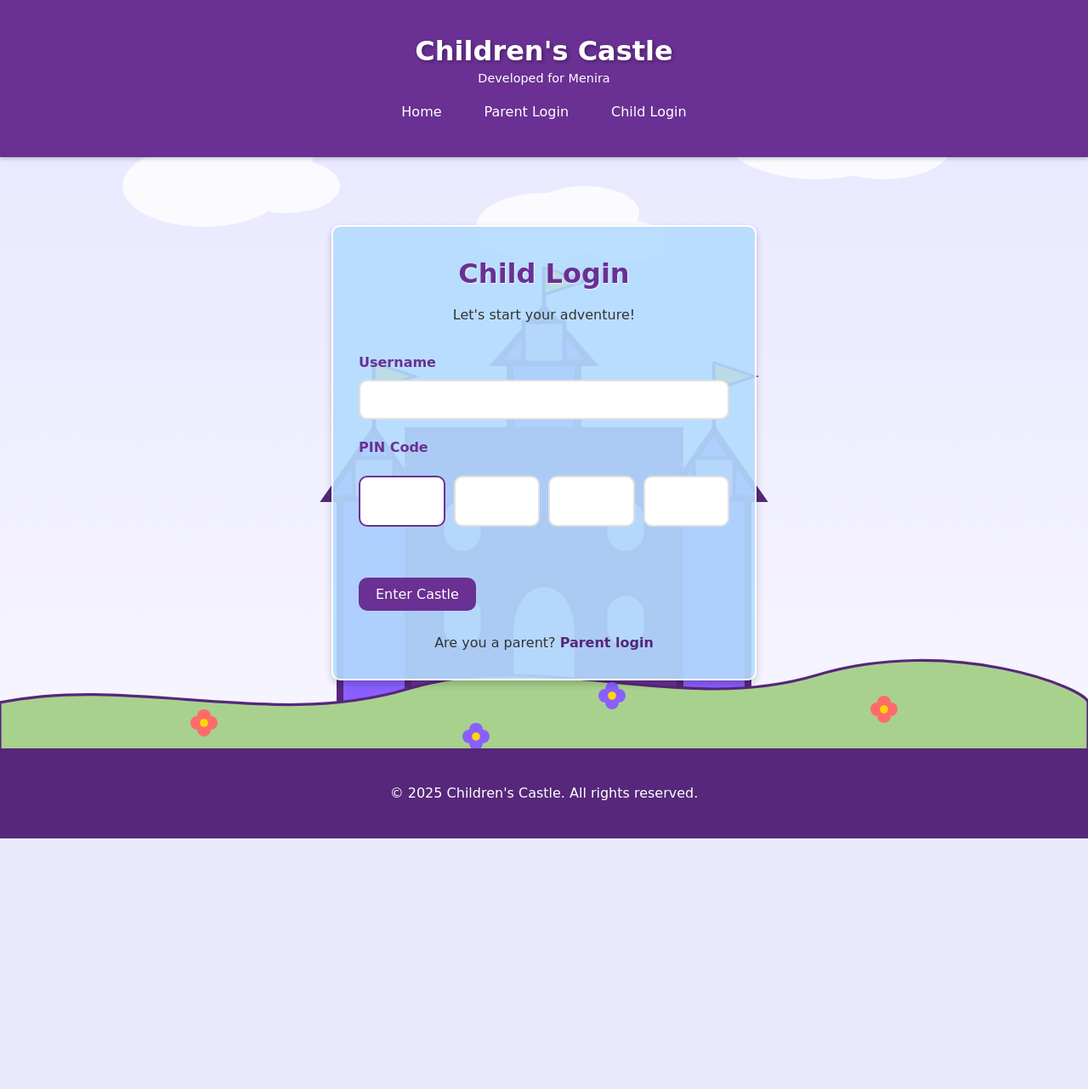
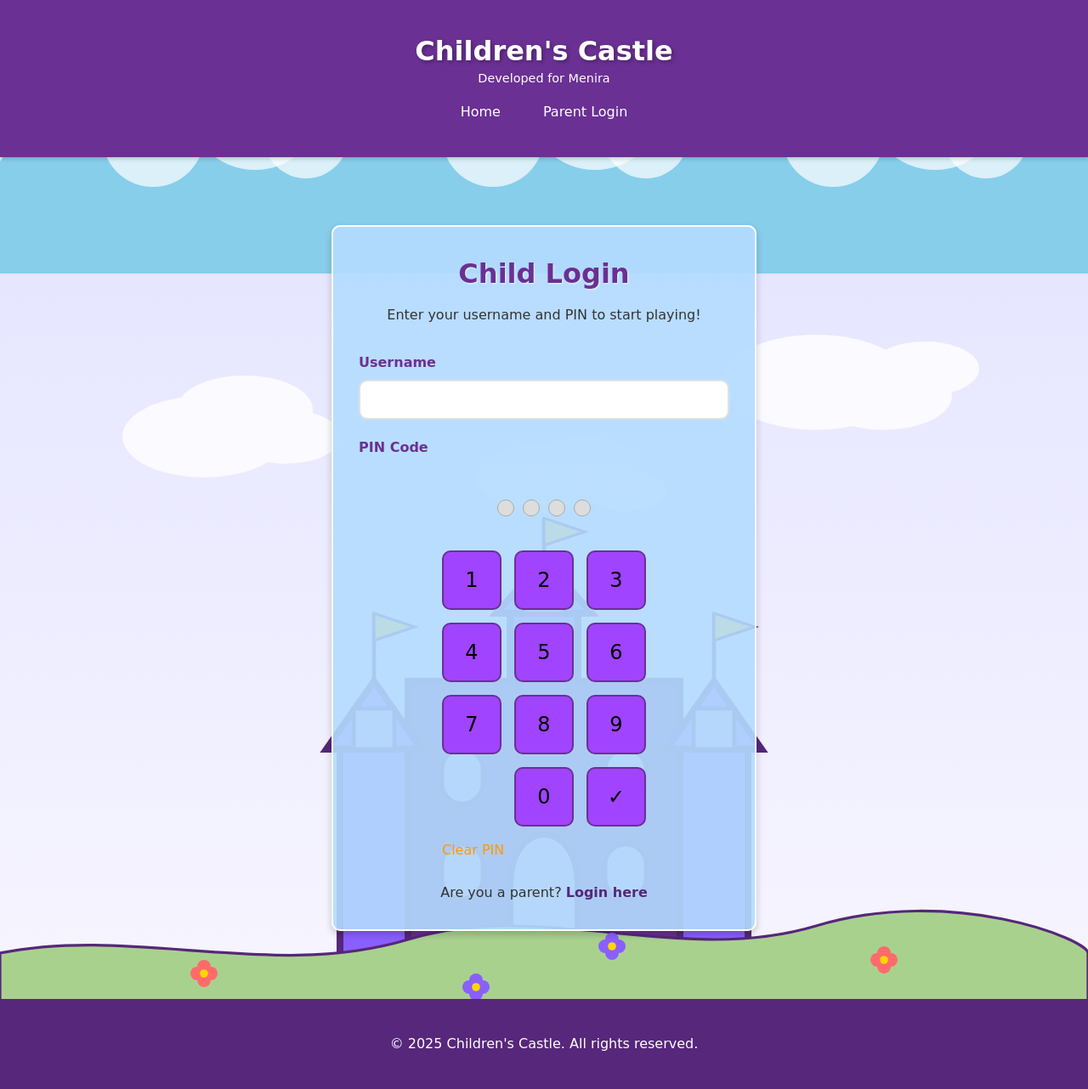
Before and after one commit to feysalh1/castle, a Flask app: page /child/login in a window 1280 px wide. Shown: the whole page at 85% size. Before the commit the page ends 987 px from the top, so only its background shows below. Run offline with Flask 3, Linux system fonts and the light colour scheme; some libraries are stand-ins or nearby versions.

Commit message:
Enhance security and improve login experience by adding CSRF protection and improving UI for child and parent logins.
Replit-Commit-Author: Agent
Replit-Commit-Session-Id: 73f6bc47-f2bc-4bde-ac19-47d38343a7a6
Replit-Commit-Screenshot-Url: https://storage.googleapis.com/screenshot-production-us-central1/15704cd9-bb13-4b57-a909-ca40a9ef2c45/65723cca-4c70-4391-a7d3-285187de259e.jpg

```diff
--- a/app.py
+++ b/app.py
@@ -4,6 +4,7 @@ from datetime import datetime
 from flask import Flask, render_template, redirect, url_for, flash, request, session, jsonify
 from flask_login import LoginManager, login_user, logout_user, login_required, current_user
 from werkzeug.middleware.proxy_fix import ProxyFix
+from flask_wtf.csrf import CSRFProtect
 
 from models import db, Parent, Child, ParentSettings, Progress, Reward, Session
 
@@ -14,6 +15,14 @@ logging.basicConfig(level=logging.DEBUG)
 app = Flask(__name__)
 app.secret_key = os.environ.get("SESSION_SECRET", "childrens_castle_app_secret")
 app.wsgi_app = ProxyFix(app.wsgi_app, x_proto=1, x_host=1)  # needed for url_for to generate with https
+
+# Initialize CSRF protection
+csrf = CSRFProtect(app)
+
+# Exempt API endpoints from CSRF protection
+csrf.exempt('/api/track-progress')
+csrf.exempt('/api/get-progress')
+csrf.exempt('/api/get-rewards')
 
 # Configure database
 app.config["SQLALCHEMY_DATABASE_URI"] = os.environ.get("DATABASE_URL")
--- a/pyproject.toml
+++ b/pyproject.toml
@@ -14,4 +14,5 @@ dependencies = [
     "requests>=2.32.3",
     "trafilatura>=2.0.0",
     "flask-wtf>=1.2.2",
+    "werkzeug>=3.1.3",
 ]
--- a/templates/add_child.html
+++ b/templates/add_child.html
@@ -41,6 +41,9 @@
                 </div>
 
                 <form class="auth-form" method="POST" action="{{ url_for('add_child') }}">
+                    <!-- CSRF Token -->
+                    <input type="hidden" name="csrf_token" value="{{ csrf_token() }}"/>
+
                     <div class="form-group">
                         <label for="username">Username</label>
                         <input type="text" id="username" name="username" required>
--- a/templates/child_login.html
+++ b/templates/child_login.html
@@ -7,6 +7,77 @@
     <link rel="stylesheet" href="{{ url_for('static', filename='css/style.css') }}">
     <link rel="stylesheet" href="{{ url_for('static', filename='css/account.css') }}">
     <link rel="stylesheet" href="{{ url_for('static', filename='css/loading-animations.css') }}">
+    <style>
+        /* Additional styles for child login */
+        .pin-container {
+            display: flex;
+            flex-direction: column;
+            align-items: center;
+            margin-top: 20px;
+        }
+
+        .pin-pad {
+            display: grid;
+            grid-template-columns: repeat(3, 70px);
+            grid-gap: 15px;
+            margin-top: 20px;
+        }
+
+        .pin-button {
+            width: 70px;
+            height: 70px;
+            font-size: 1.5rem;
+            background-color: var(--primary-light);
+            border: 2px solid var(--primary-color);
+            border-radius: var(--border-radius);
+            cursor: pointer;
+            transition: transform 0.1s;
+        }
+
+        .pin-button:hover {
+            background-color: var(--primary-color);
+            color: white;
+        }
+
+        .pin-button:active {
+            transform: scale(0.95);
+        }
+
+        .pin-display {
+            margin-bottom: 20px;
+            display: flex;
+            gap: 10px;
+        }
+
+        .pin-dot {
+            width: 20px;
+            height: 20px;
+            border-radius: 50%;
+            background-color: #ddd;
+            border: 1px solid #aaa;
+        }
+
+        .pin-dot.filled {
+            background-color: var(--primary-color);
+            border-color: var(--primary-dark);
+        }
+
+        .pin-actions {
+            display: flex;
+            justify-content: space-between;
+            width: 240px;
+            margin-top: 15px;
+        }
+
+        .pin-clear {
+            color: var(--warning-color);
+            cursor: pointer;
+        }
+
+        #pin {
+            display: none;
+        }
+    </style>
 </head>
 <body>
     <header>
@@ -18,7 +89,6 @@
             <nav>
                 <a href="{{ url_for('index') }}">Home</a>
                 <a href="{{ url_for('parent_login') }}">Parent Login</a>
-                <a href="{{ url_for('child_login') }}" class="active">Child Login</a>
             </nav>
         </div>
     </header>
@@ -37,10 +107,13 @@
             <div class="auth-container">
                 <div class="auth-header">
                     <h2>Child Login</h2>
-                    <p>Let's start your adventure!</p>
+                    <p>Enter your username and PIN to start playing!</p>
                 </div>
 
-                <form class="auth-form" method="POST" action="{{ url_for('child_login') }}">
+                <form class="auth-form" method="POST" action="{{ url_for('child_login') }}" id="childLoginForm">
+                    <!-- CSRF Token -->
+                    <input type="hidden" name="csrf_token" value="{{ csrf_token() }}"/>
+
                     <div class="form-group">
                         <label for="username">Username</label>
                         <input type="text" id="username" name="username" required>
@@ -48,22 +121,40 @@
 
                     <div class="form-group">
                         <label for="pin">PIN Code</label>
-                        <div class="pin-input-container">
-                            <input type="password" class="pin-digit" maxlength="1" pattern="[0-9]" required>
-                            <input type="password" class="pin-digit" maxlength="1" pattern="[0-9]" required>
-                            <input type="password" class="pin-digit" maxlength="1" pattern="[0-9]" required>
-                            <input type="password" class="pin-digit" maxlength="1" pattern="[0-9]" required>
-                        </div>
-                        <input type="hidden" id="pin" name="pin">
+                        <input type="password" id="pin" name="pin" required>
                     </div>
 
-                    <div class="form-actions">
-                        <button type="submit" class="btn">Enter Castle</button>
+                    <div class="pin-container">
+                        <div class="pin-display">
+                            <div class="pin-dot" id="dot1"></div>
+                            <div class="pin-dot" id="dot2"></div>
+                            <div class="pin-dot" id="dot3"></div>
+                            <div class="pin-dot" id="dot4"></div>
+                        </div>
+
+                        <div class="pin-pad">
+                            <button type="button" class="pin-button" onclick="addPin(1)">1</button>
+                            <button type="button" class="pin-button" onclick="addPin(2)">2</button>
+                            <button type="button" class="pin-button" onclick="addPin(3)">3</button>
+                            <button type="button" class="pin-button" onclick="addPin(4)">4</button>
+                            <button type="button" class="pin-button" onclick="addPin(5)">5</button>
+                            <button type="button" class="pin-button" onclick="addPin(6)">6</button>
+                            <button type="button" class="pin-button" onclick="addPin(7)">7</button>
+                            <button type="button" class="pin-button" onclick="addPin(8)">8</button>
+                            <button type="button" class="pin-button" onclick="addPin(9)">9</button>
+                            <button type="button" class="pin-button" style="visibility: hidden;"></button>
+                            <button type="button" class="pin-button" onclick="addPin(0)">0</button>
+                            <button type="button" class="pin-button" onclick="submitPin()">✓</button>
+                        </div>
+
+                        <div class="pin-actions">
+                            <span class="pin-clear" onclick="clearPin()">Clear PIN</span>
+                        </div>
                     </div>
                 </form>
 
                 <div class="auth-links">
-                    <p>Are you a parent? <a href="{{ url_for('parent_login') }}">Parent login</a></p>
+                    <p>Are you a parent? <a href="{{ url_for('parent_login') }}">Login here</a></p>
                 </div>
             </div>
         </div>
@@ -75,49 +166,43 @@
         </div>
     </footer>
 
-    <script src="{{ url_for('static', filename='js/loading-animations.js') }}"></script>
     <script>
-        document.addEventListener('DOMContentLoaded', function() {
-            // PIN input functionality
-            const pinDigits = document.querySelectorAll('.pin-digit');
-            const pinInput = document.getElementById('pin');
+        let currentPin = '';
 
-            // Focus first digit on load
-            pinDigits[0].focus();
+        function addPin(number) {
+            if (currentPin.length < 4) {
+                currentPin += number;
+                updatePinDisplay();
 
-            // Auto-focus next input
-            pinDigits.forEach((digit, index) => {
-                digit.addEventListener('input', function() {
-                    if (this.value.length === 1) {
-                        if (index < pinDigits.length - 1) {
-                            pinDigits[index + 1].focus();
+                if (currentPin.length === 4) {
+                    // Auto submit after 4 digits
+                    setTimeout(submitPin, 300);
                 }
             }
-                });
+        }
 
-                // Allow backspace to go to previous input
-                digit.addEventListener('keydown', function(e) {
-                    if (e.key === 'Backspace' && this.value.length === 0) {
-                        if (index > 0) {
-                            pinDigits[index - 1].focus();
+        function clearPin() {
+            currentPin = '';
+            updatePinDisplay();
+        }
+
+        function updatePinDisplay() {
+            for (let i = 1; i <= 4; i++) {
+                const dot = document.getElementById(`dot${i}`);
+                dot.classList.toggle('filled', i <= currentPin.length);
+            }
+
+            // Update hidden input
+            document.getElementById('pin').value = currentPin;
+        }
+
+        function submitPin() {
+            if (currentPin.length === 4) {
+                document.getElementById('childLoginForm').submit();
             }
         }
-                });
-            });
+    </script>
 
-            // Combine PIN digits on form submit
-            document.querySelector('.auth-form').addEventListener('submit', function(e) {
-                e.preventDefault();
-
-                let pin = '';
-                pinDigits.forEach(digit => {
-                    pin += digit.value;
-                });
-
-                pinInput.value = pin;
-                this.submit();
-            });
-        });
-    </script>
+    <script src="{{ url_for('static', filename='js/loading-animations.js') }}"></script>
 </body>
 </html>
--- a/templates/parent_register.html
+++ b/templates/parent_register.html
@@ -41,6 +41,9 @@
                 </div>
 
                 <form class="auth-form" method="POST" action="{{ url_for('parent_register') }}">
+                    <!-- CSRF Token -->
+                    <input type="hidden" name="csrf_token" value="{{ csrf_token() }}"/>
+
                     <div class="form-group">
                         <label for="username">Username</label>
                         <input type="text" id="username" name="username" required>
--- a/templates/parent_settings.html
+++ b/templates/parent_settings.html
@@ -38,6 +38,9 @@
                 <h2 class="welcome-back">Parent Settings</h2>
 
                 <form class="settings-form" method="POST" action="{{ url_for('parent_settings') }}">
+                    <!-- CSRF Token -->
+                    <input type="hidden" name="csrf_token" value="{{ csrf_token() }}"/>
+
                     <div class="settings-section">
                         <h3>Content Controls</h3>
 
```
Also changed, not shown: templates/parent_login.html (+7 -6 lines), 1 other file. Lines whose indentation alone changed are shown as unchanged.
